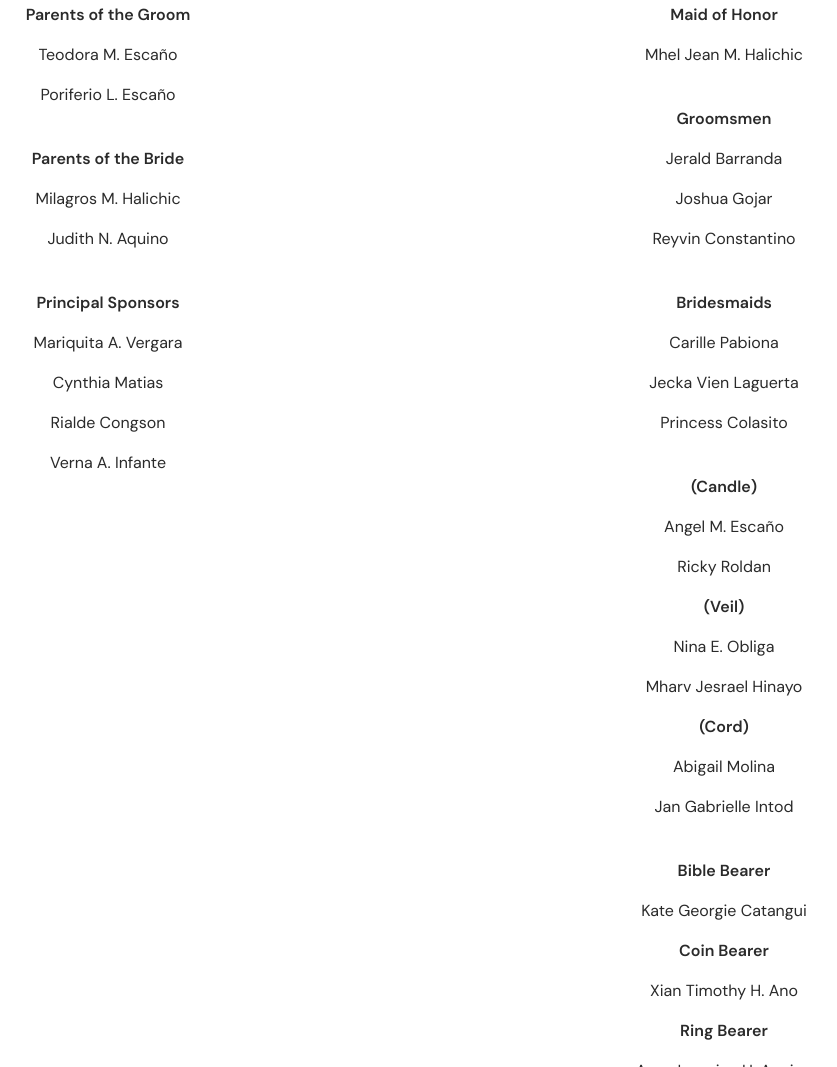
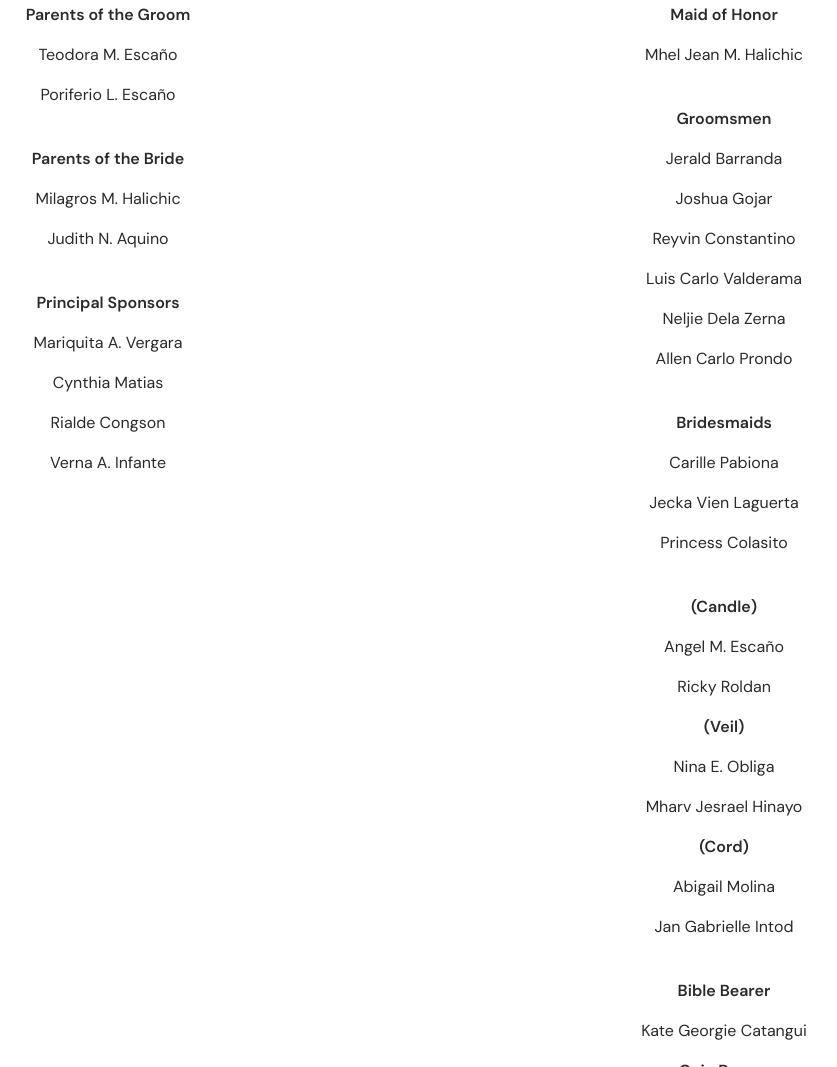
Before and after one commit to fullsnackdevj/RSVP, a website: page index.html in a window 1280 px wide. Shown: the part 2802-3869 px from the top of the page, without its empty margins (224-1061 px from the left). Drawn offline with nearby package versions, Linux system fonts and the light colour scheme.

Commit message:
fix: add new members to the wedding party section

```diff
--- a/index.html
+++ b/index.html
@@ -460,6 +460,9 @@
               <p>Jerald Barranda</p>
               <p>Joshua Gojar</p>
               <p>Reyvin Constantino</p>
+              <p>Luis Carlo Valderama</p>
+              <p>Neljie Dela Zerna</p>
+              <p>Allen Carlo Prondo</p>
             </div>
 
             <div class="space-y-4">
```
